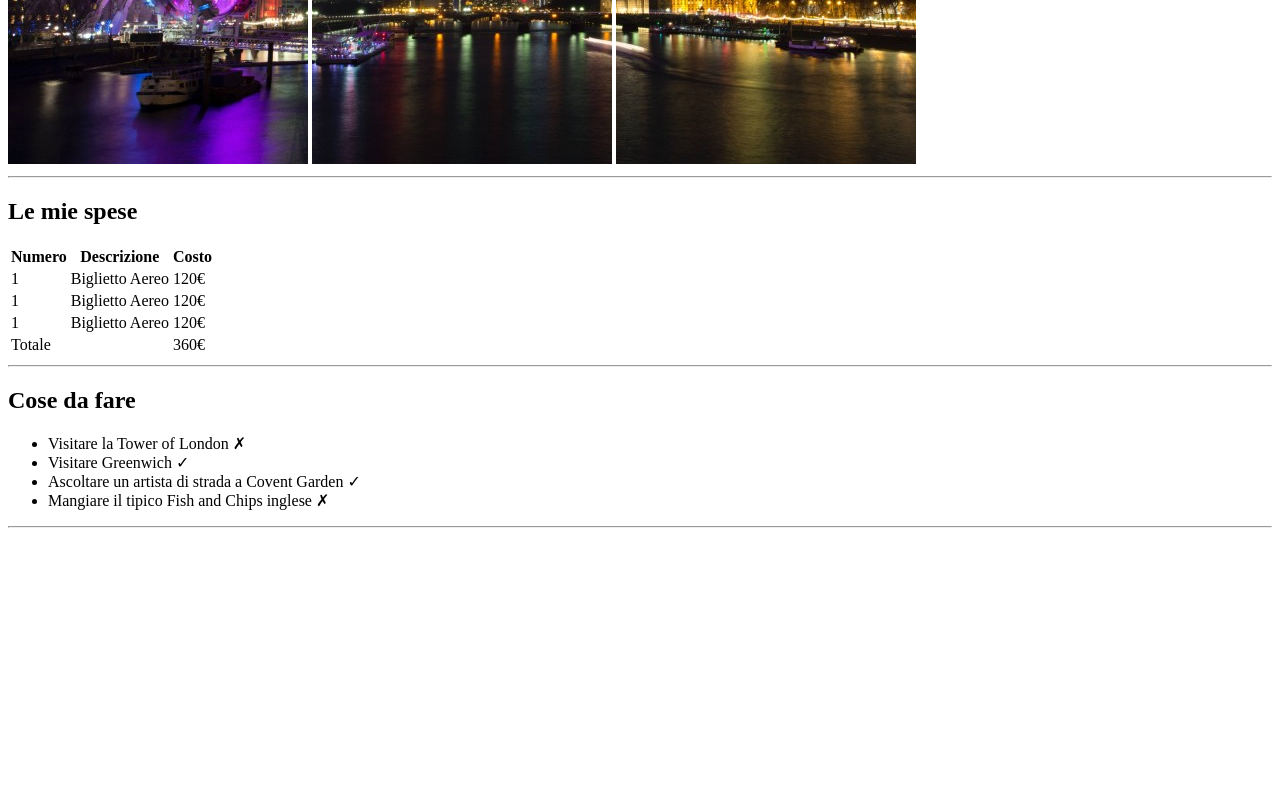
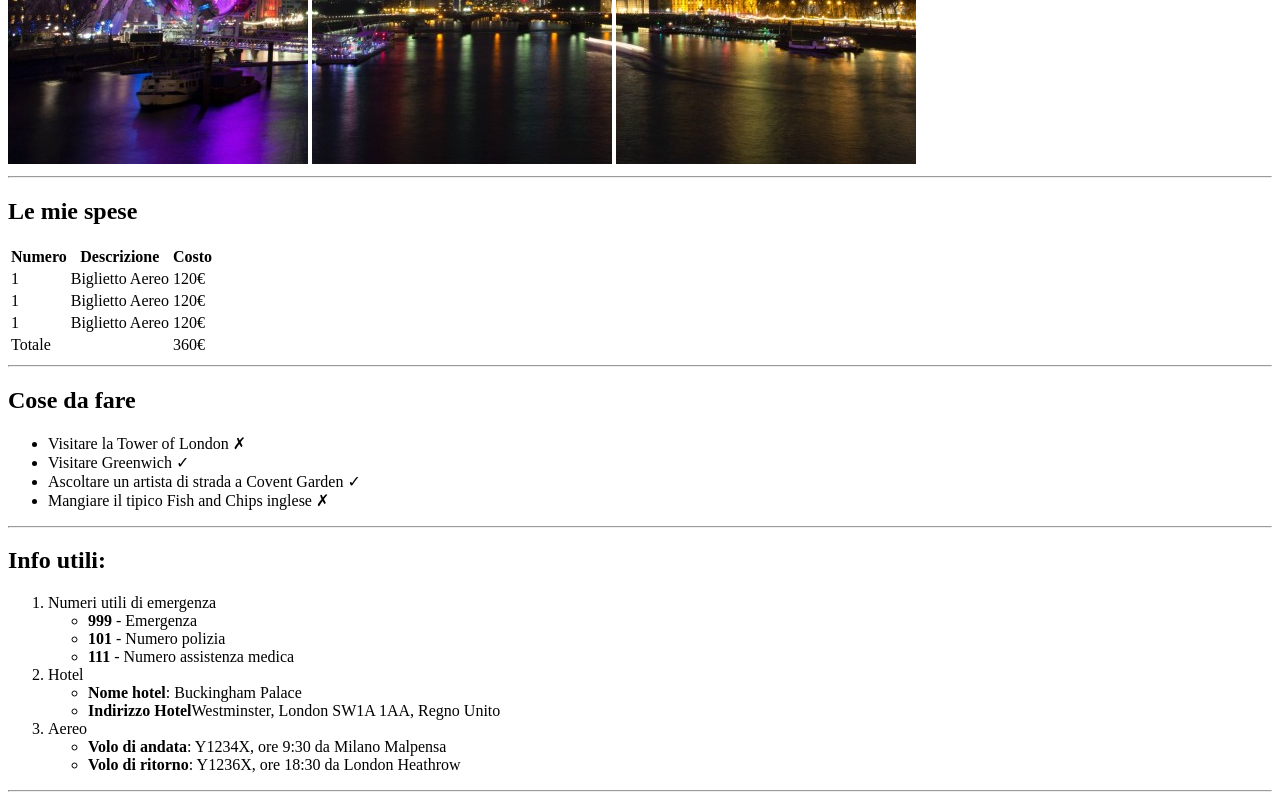
Before and after one commit to Carlo-Adile/html-london-trip, a plain HTML site: page Index.html in a window 1280 px wide. Shown: the part 516-1316 px from the top of the page. Before the commit the page ends 1052 px from the top, so only its background shows below. Drawn offline with Linux system fonts and the light colour scheme.

Commit message:
Main > sezione 3/4 "Info utili" completata

```diff
--- a/Index.html
+++ b/Index.html
@@ -80,6 +80,7 @@
             </table>
             <hr>
         </section>
+
         <section>
             <!-- seconda sezione dedicata a "Cose da fare" -->
             <h2>
@@ -101,6 +102,52 @@
             </ul>
             <hr>
         </section>
+
+        <section>
+            <!-- Terza sezione dedicata a "Info utili" -->
+            <h2>
+                Info utili:
+            </h2>
+            <ol>
+                <li>
+                        Numeri utili di emergenza
+                    <ul>
+                        <li>
+                                <strong>999</strong> - Emergenza
+                        </li>
+                        <li>
+                                <strong>101</strong> - Numero polizia
+                        </li>
+                        <li>
+                                <strong>111</strong> - Numero assistenza medica
+                        </li>
+                    </ul>
+                </li>
+                <li>
+                    Hotel
+                <ul>
+                    <li>
+                            <strong>Nome hotel</strong>: Buckingham Palace
+                    </li>
+                    <li>
+                            <strong>Indirizzo Hotel</strong>Westminster, London SW1A 1AA, Regno Unito
+                    </li>
+                </ul>
+            </li>
+            <li>
+                Aereo
+            <ul>
+                <li>
+                        <strong>Volo di andata</strong>: Y1234X, ore 9:30 da Milano Malpensa
+                </li>
+                <li>
+                        <strong>Volo di ritorno</strong>: Y1236X, ore 18:30 da London Heathrow
+                </li>
+            </ul>
+        </li>
+            </ol>
+        <hr>
+        </section>
     </main>
     <footer>
 
```
